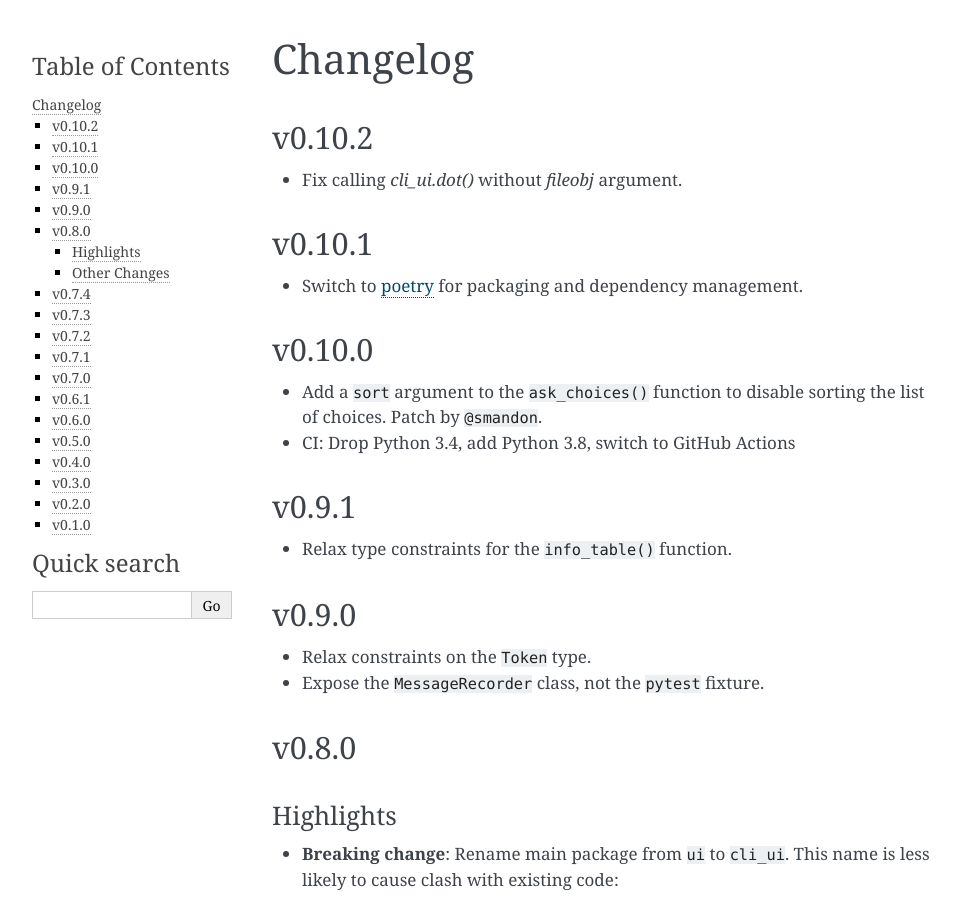
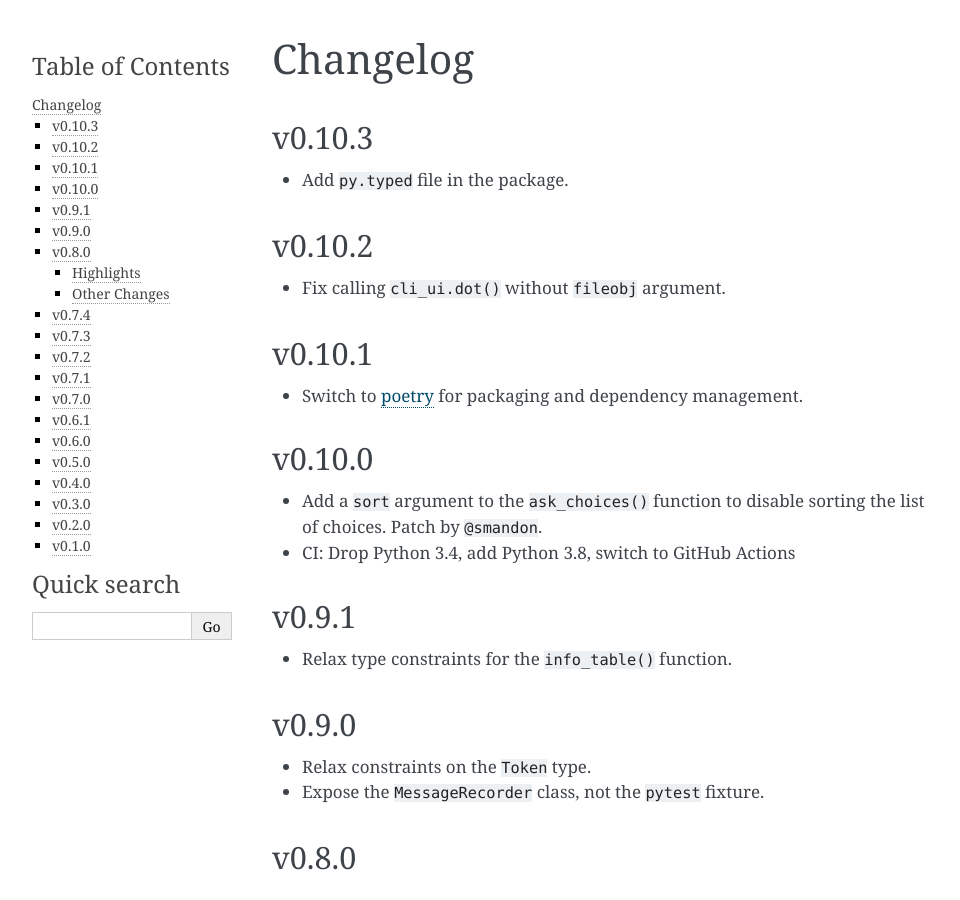
Before and after one commit to your-tools/python-cli-ui, a Sphinx documentation site: the page built from docs/changelog.rst, in a window 1280 px wide and 900 px high. Shown: the whole window, without its empty margins (148-1108 px from the left). Built offline with Sphinx 7.4.7, drawn with Linux system fonts in a browser that asks for light colours.

Commit message:
Mark this package as typed

```diff
--- a/docs/changelog.rst
+++ b/docs/changelog.rst
@@ -1,10 +1,15 @@
 Changelog
 ----------
+
+v0.10.3
++++++++
+
+* Add ``py.typed`` file in the package.
 
 v0.10.2
 +++++++
 
-* Fix calling `cli_ui.dot()` without `fileobj` argument.
+* Fix calling ``cli_ui.dot()`` without ``fileobj`` argument.
 
 v0.10.1
 +++++++
```
Also changed, not shown: 1 other file.
